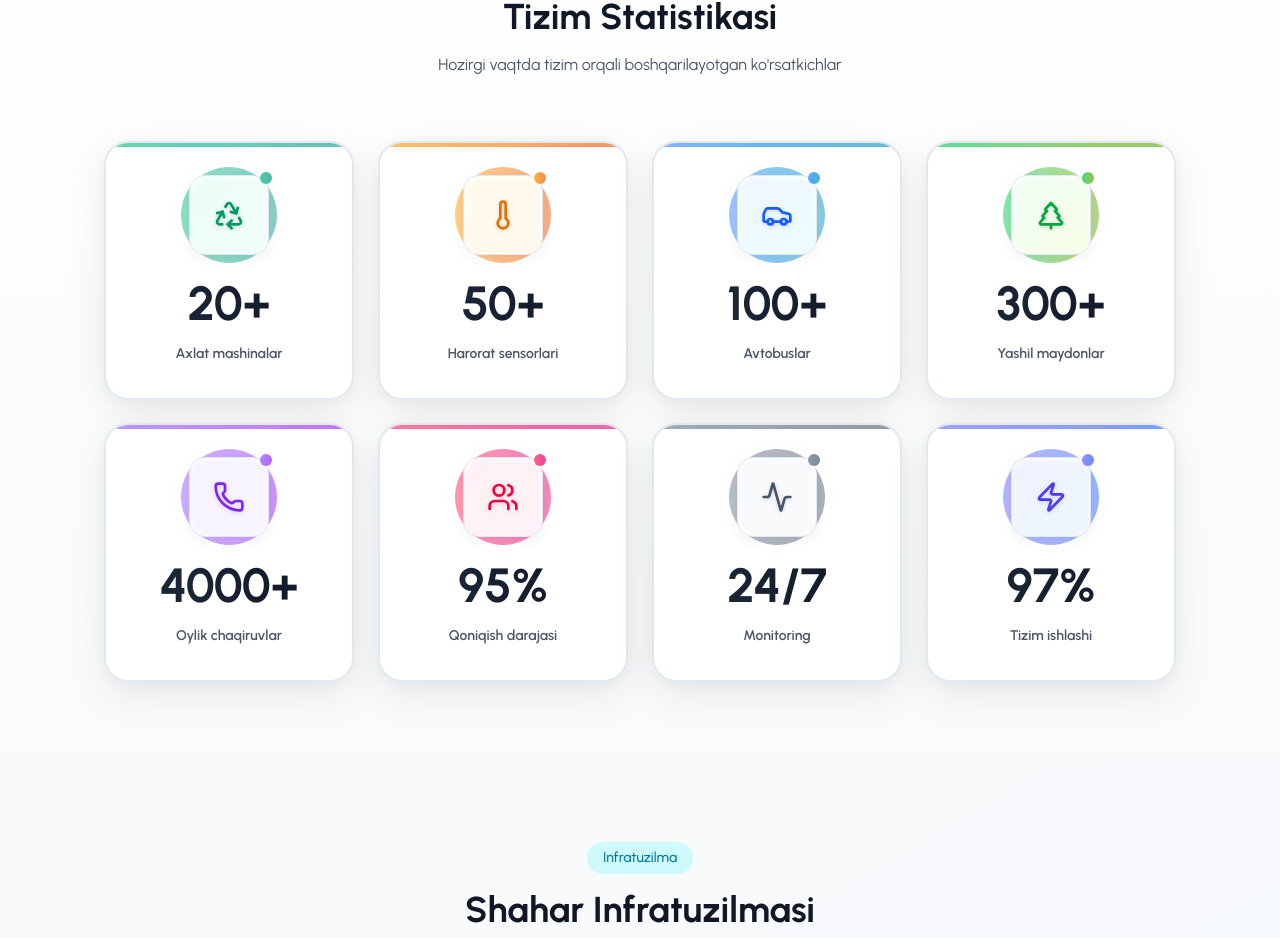
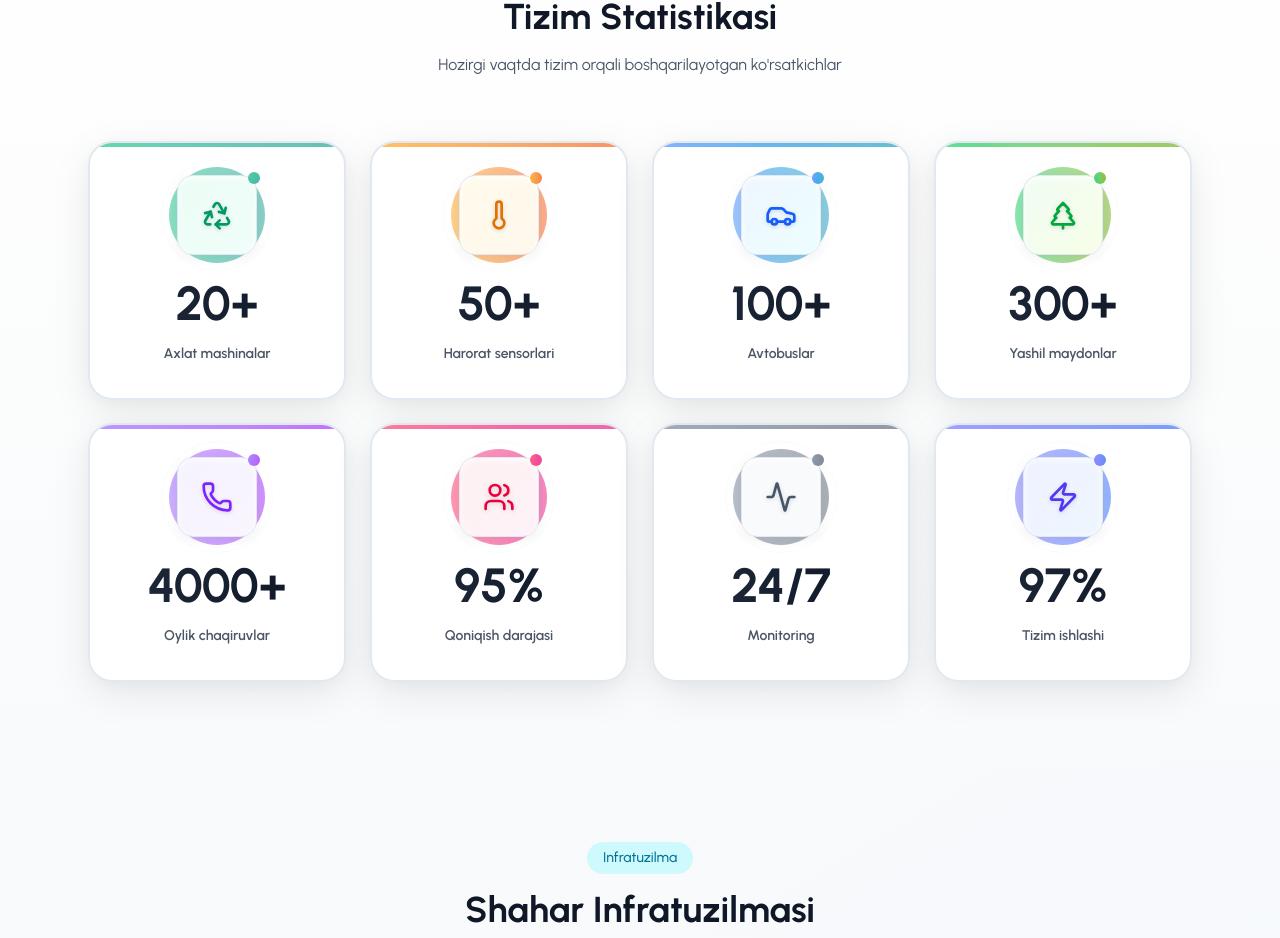
Before and after one commit to Blackhero97/chusthokimliksayti, a React (Vite) app: page / in a window 1280 px wide. Shown: the part 3346-4284 px from the top of the page. Built offline with nearby package versions, Linux system fonts and the light colour scheme.

Commit message:
change padding style

```diff
--- a/src/pages/HomePage.jsx
+++ b/src/pages/HomePage.jsx
@@ -1235,7 +1235,7 @@ const HomePage = ({ language, translations }) => {
 
           <div
             ref={systemStatsRef}
-            className="grid grid-cols-1 min-[375px]:grid-cols-2 md:grid-cols-3 lg:grid-cols-4 gap-3 sm:gap-4 lg:gap-6 max-w-6xl mx-auto px-4"
+            className="grid grid-cols-1 min-[375px]:grid-cols-2 md:grid-cols-3 lg:grid-cols-4 gap-3 sm:gap-4 lg:gap-6 max-w-6xl mx-auto "
           >
             {systemStats.map((stat, index) => {
               const colors = [
```
